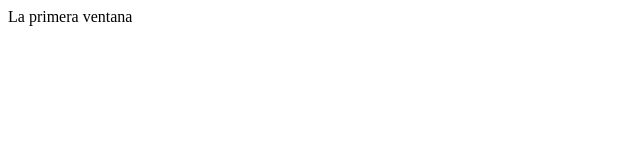
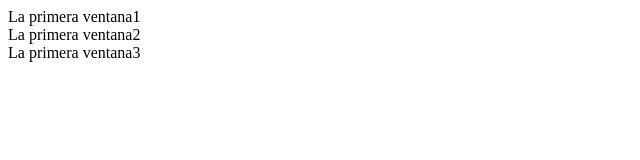
Before and after one commit to JOSE-ZARAGOZA/apartado_java, a plain HTML site: page app2/web/index.html in a window 1280 px wide. Shown: the whole page, without its empty margins (0-640 px from the left). Drawn offline with Linux system fonts and the light colour scheme.

Commit message:
replicacion de div

```diff
--- a/app2/web/index.html
+++ b/app2/web/index.html
@@ -11,6 +11,8 @@ and open the template in the editor.
         <meta name="viewport" content="width=device-width, initial-scale=1.0">
     </head>
     <body>
-        <div>La primera ventana</div>
+        <div>La primera ventana1</div>
+         <div>La primera ventana2</div>
+          <div>La primera ventana3</div>
     </body>
 </html>
```
